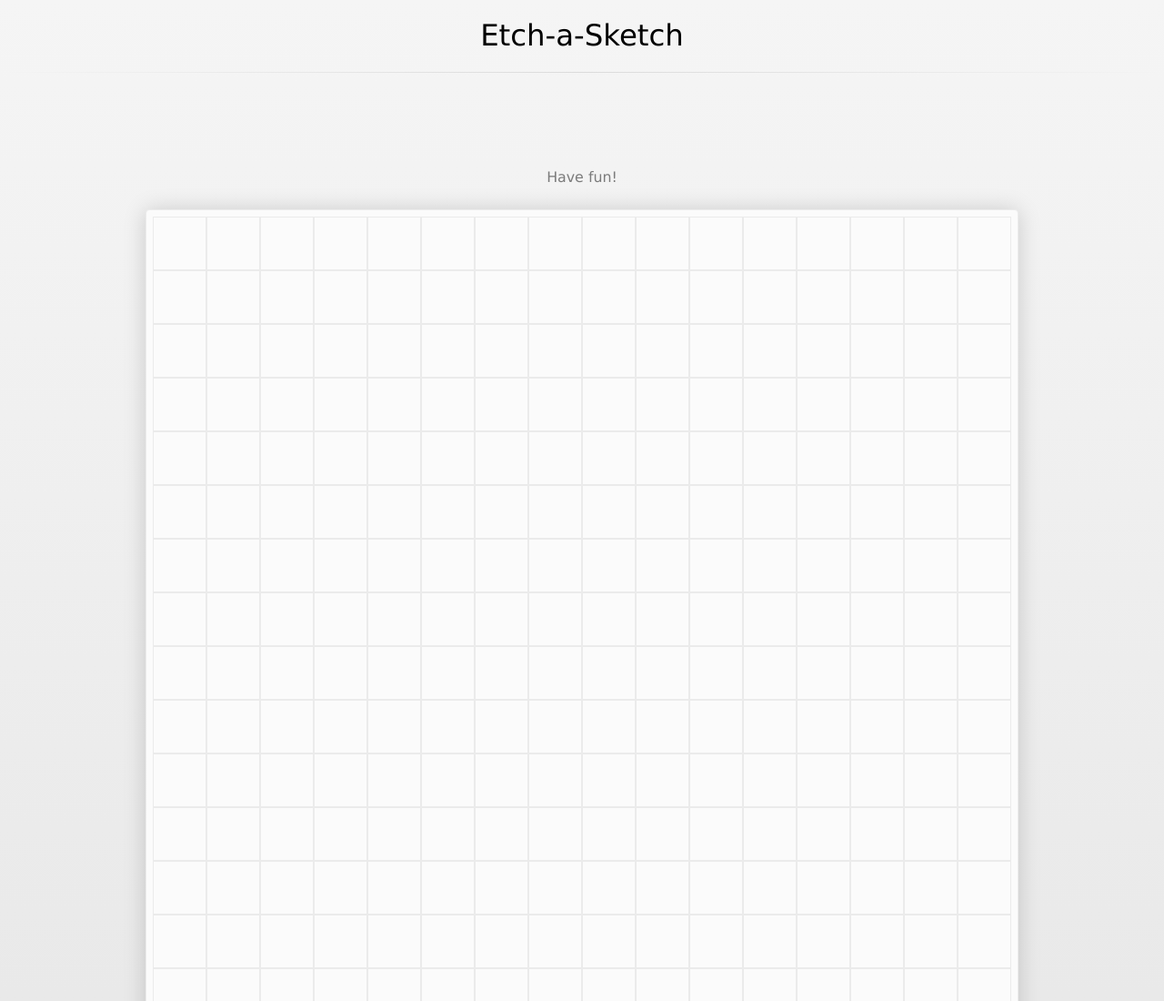
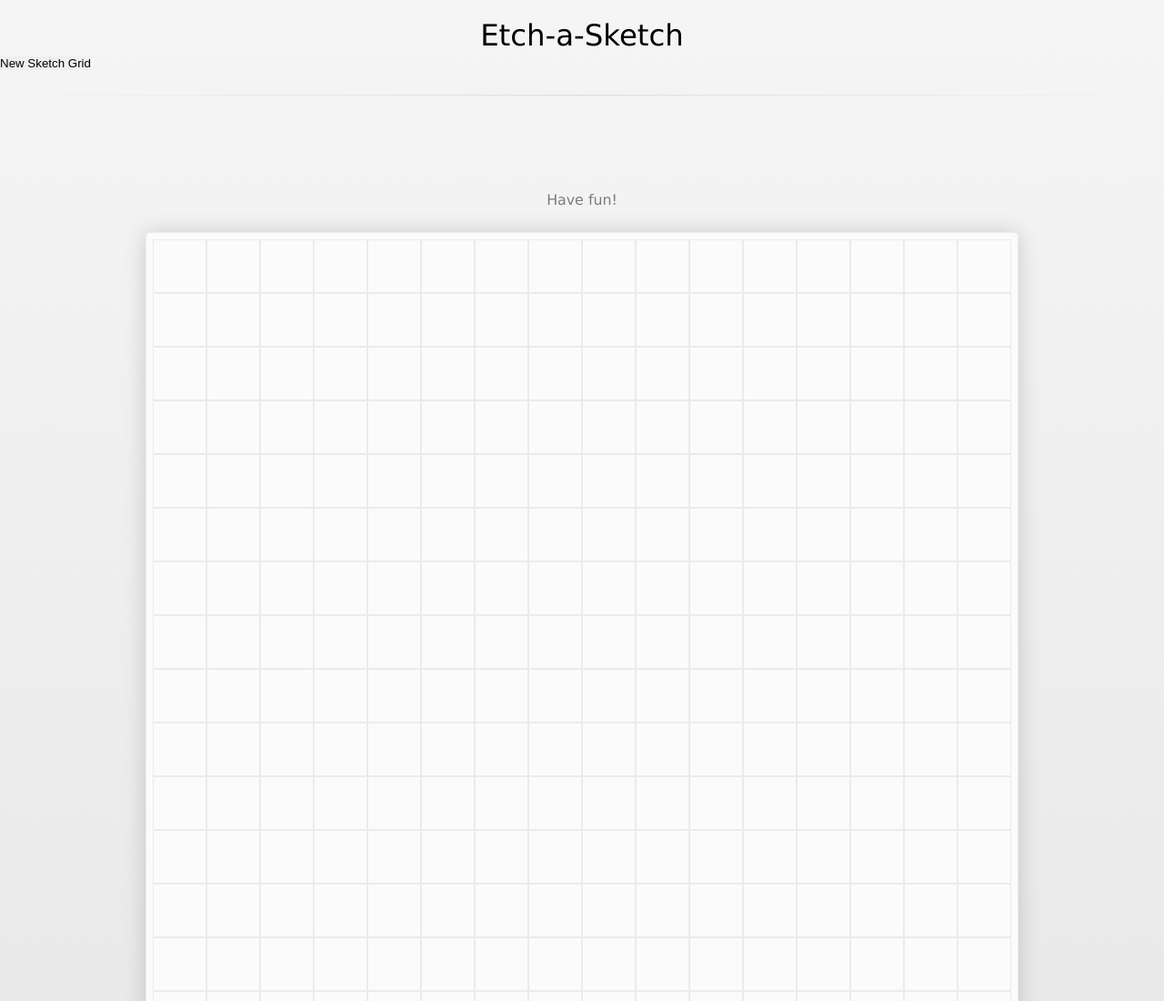
Before and after one commit to nitrocodebrew/etch-a-sketch, a plain HTML site: page index.html in a window 1280 px wide. Shown: the top 1100 px of the page at 91% size. Drawn offline with Linux system fonts and the light colour scheme.

Commit message:
Add new grid button in header
No styles or interactivity yet

```diff
--- a/index.html
+++ b/index.html
@@ -18,6 +18,7 @@
 <body>
     <header class="container header-container">
         <h1>Etch-a-Sketch</h1>
+        <button type="button" class="new-grid-btn">New Sketch Grid</button>
     </header>
     <main class="container sketchpad-container">
         <p>Have fun!</p>
```
